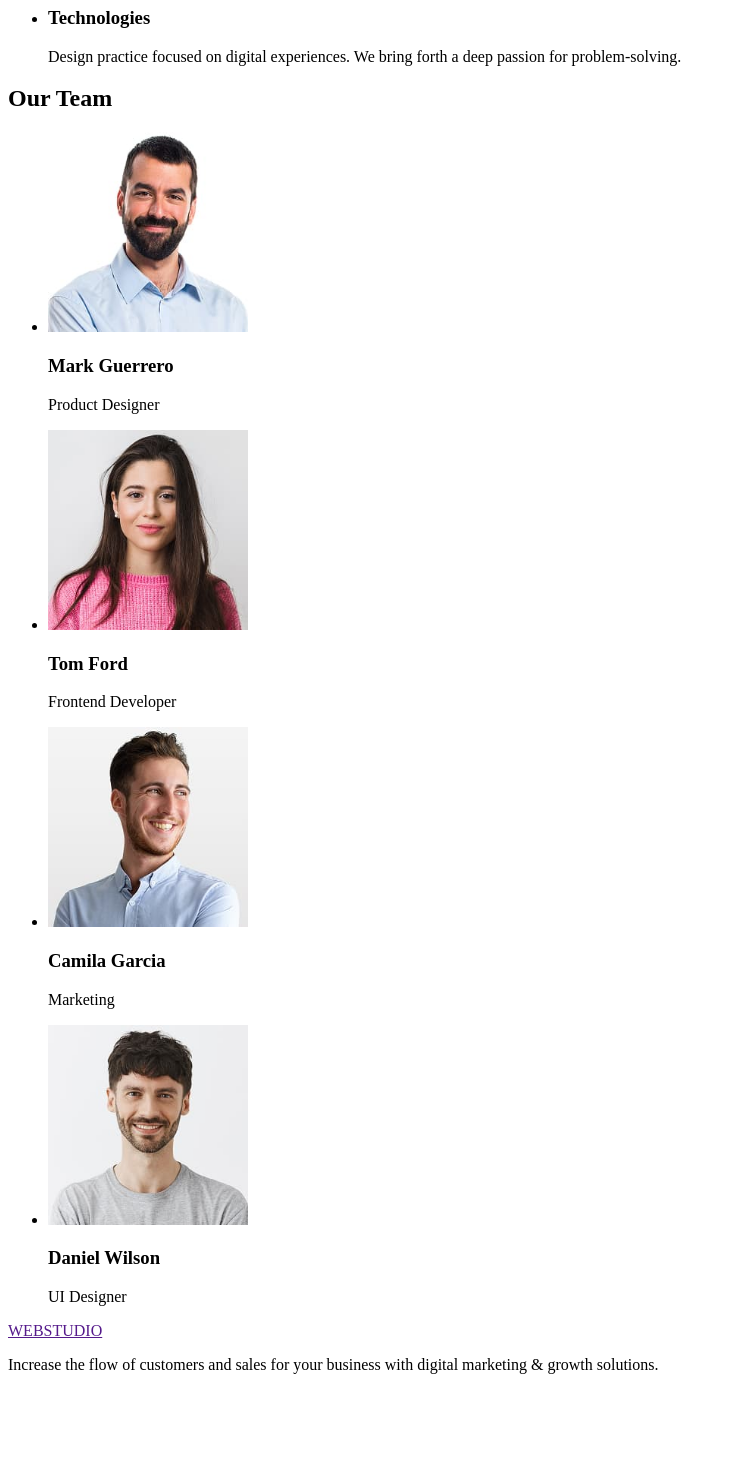
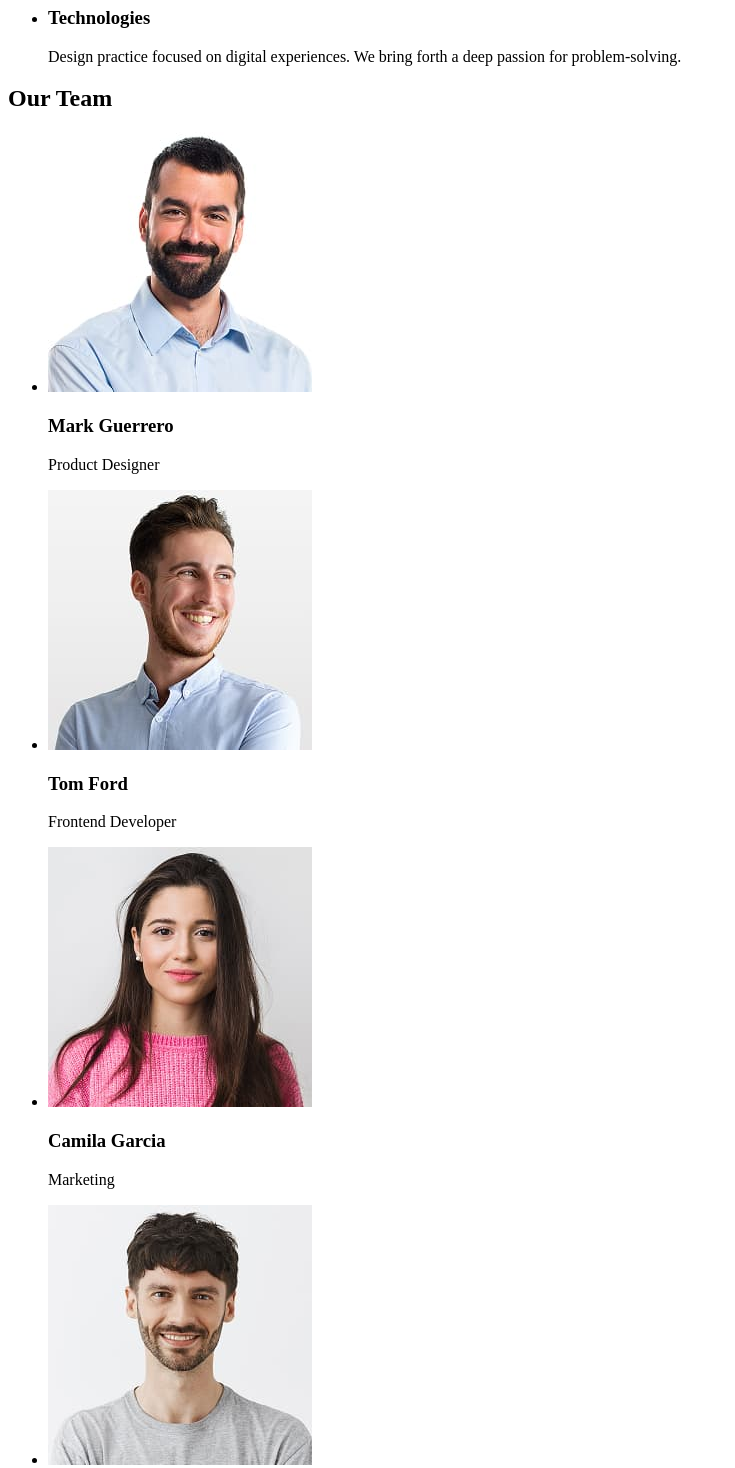
Before and after one commit to Annmarusya/goit-markup-hw-01, a plain HTML site: page index.html in a window 1280 px wide. Shown: the part 480-1948 px from the top of the page, without its empty margins (0-735 px from the left). Before the commit the page ends 1870 px from the top, so only its background shows below. Drawn offline with Linux system fonts and the light colour scheme.

Commit message:
done with all tasks and mistakes

```diff
--- a/index.html
+++ b/index.html
@@ -3,12 +3,12 @@
   <head>
     <meta charset="UTF-8" />
     <meta name="viewport" content="width=device-width, initial-scale=1.0" />
-    <title>Document</title>
+    <title>WebStudio</title>
   </head>
   <body>
     <header>
       <nav>
-        <a href="">WEBSTUDIO</a>
+        <a href="./index.html">WEBSTUDIO</a>
         <ul>
           <li><a href="">Studio</a></li>
           <li><a href="">Portfolio</a></li>
@@ -17,7 +17,7 @@
       </nav>
       <address>
         <ul>
-          <li><a href="tel:+11(000)111-11-11">+11 (000) 111-11-11</a></li>
+          <li><a href="tel:+110001111111">+11 (000) 111-11-11</a></li>
           <li><a href="mailto:info@devstudio.com">info@devstudio.com</a></li>
         </ul>
       </address>
@@ -67,29 +67,29 @@
           <li>
             <img
               src="./images/img-3.jpg"
-              alt="photo of Mark Guerrero"
-              width="200"
-              height="200 "
+              alt="Mark Guerrero"
+              width="264"
+              height="260"
             />
             <h3>Mark Guerrero</h3>
             <p>Product Designer</p>
           </li>
           <li>
             <img
-              src="./images/img-1.jpg"
-              alt="photo of Tom Ford"
-              width="200"
-              height="200"
+              src="./images/img-2.jpg"
+              alt="Tom Ford"
+              width="264"
+              height="260"
             />
             <h3>Tom Ford</h3>
             <p>Frontend Developer</p>
           </li>
           <li>
             <img
-              src="./images/img-2.jpg"
-              alt="photo of Camilla Garcia"
-              width="200"
-              height="200"
+              src="./images/img-1.jpg"
+              alt="Camilla Garcia"
+              width="264"
+              height="260"
             />
             <h3>Camila Garcia</h3>
             <p>Marketing</p>
@@ -97,9 +97,9 @@
           <li>
             <img
               src="./images/img.jpg"
-              alt="photo of Daniel Wilson"
-              width="200"
-              height="200"
+              alt="Daniel Wilson"
+              width="264"
+              height="260"
             />
             <h3>Daniel Wilson</h3>
             <p>UI Designer</p>
@@ -109,7 +109,7 @@
     </main>
 
     <footer>
-      <a href="">WEBSTUDIO</a>
+      <a href="./index.html">WEBSTUDIO</a>
       <p>
         Increase the flow of customers and sales for your business with digital
         marketing & growth solutions.
```
